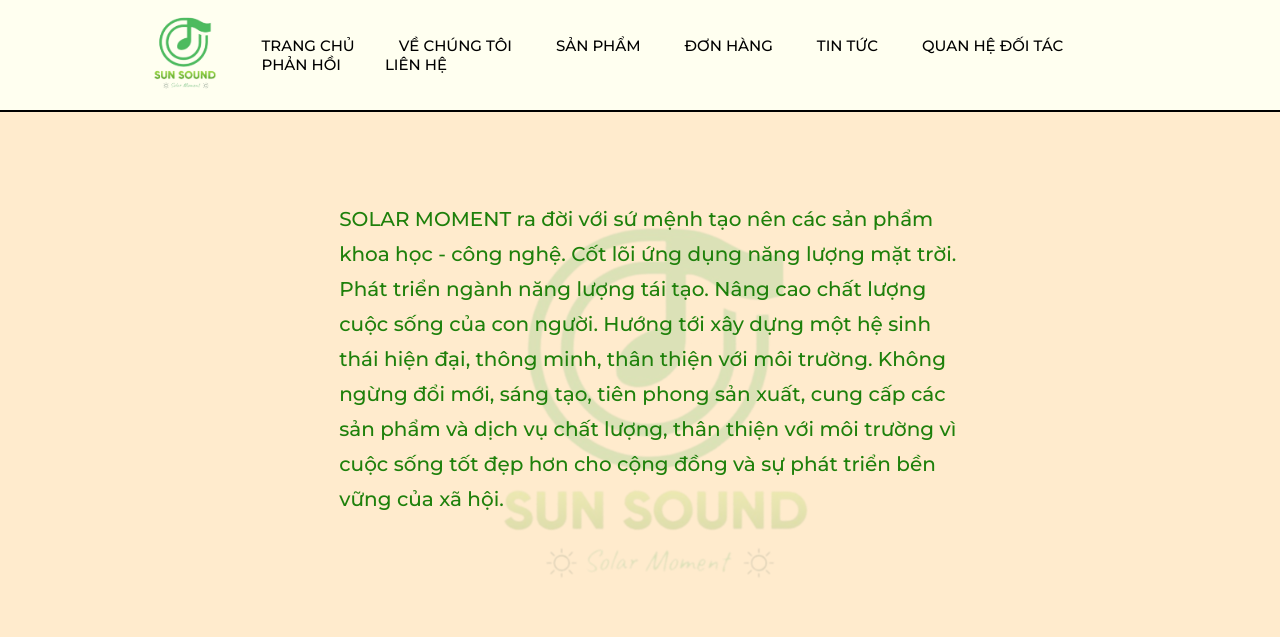
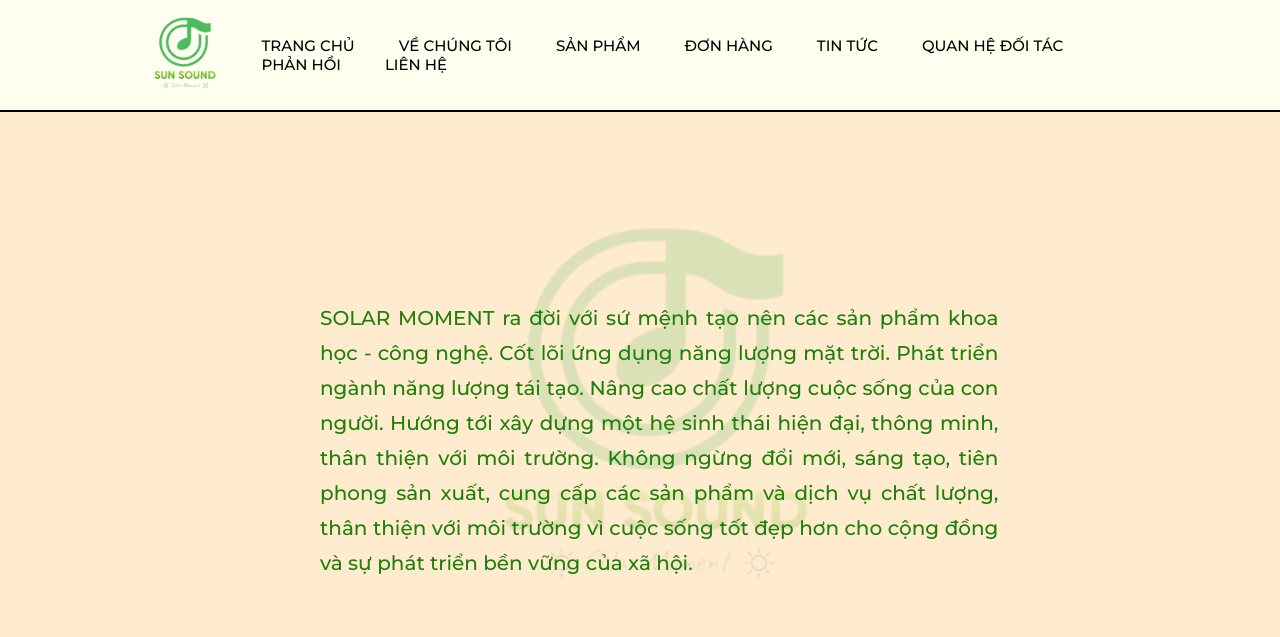
Before and after one commit to ngobahoangquan/sunsound.github.io, a plain HTML site: page SunSound/index.html in a window 1280 px wide. Drawn offline with Linux system fonts and the light colour scheme.

Commit message:
Update main.css

```diff
--- a/SunSound/main.css
+++ b/SunSound/main.css
@@ -144,9 +144,10 @@
 
 .text1 {
   position: absolute;
-  top: 55%;
-  left: 51%;
-  transform: translate(-50%, -50%);
+  top: 42%;
+  left: 5%;
+  padding-left: 20%;
+  padding-right: 22%;
   background: local;
   font-family: "Montserrat", sans-serif;
   font-weight: 500;
@@ -154,6 +155,6 @@
   color: rgb(30, 128, 11);
   text-decoration: none;
   font-weight: 400;
-  text-align: left;
+  text-align: justify;
   line-height: 1.75;
 }
```
